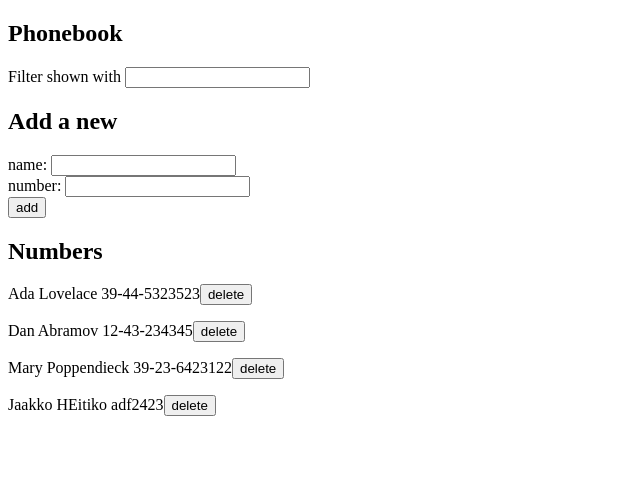
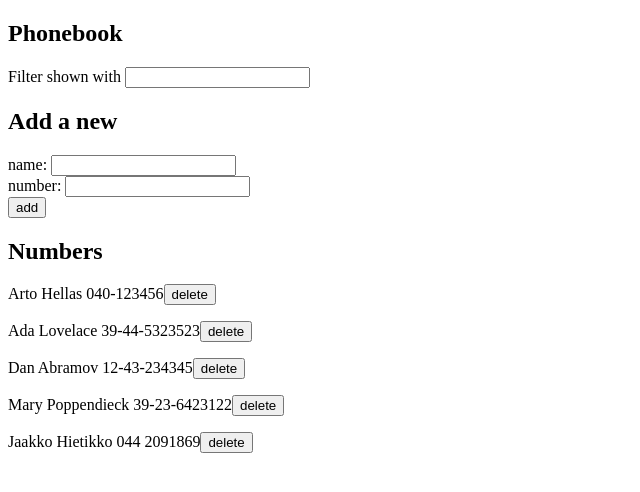
Before and after one commit to Viidakko/Fullstackopen, a React (Vite) app in the folder Osa2/puhelinluettelo/: page / in a window 1280 px wide. Shown: the top 492 px of the page, without its empty margins (0-640 px from the left). Built offline with nearby package versions, Linux system fonts and the light colour scheme; data requests are answered from the project's data file.

Commit message:
puhelinluettelo step10 complete

```diff
--- a/Osa2/puhelinluettelo/db.json
+++ b/Osa2/puhelinluettelo/db.json
@@ -1,5 +1,10 @@
 {
   "persons": [
+    {
+      "name": "Arto Hellas",
+      "number": "040-123456",
+      "id": "1"
+    },
     {
       "name": "Ada Lovelace",
       "number": "39-44-5323523",
@@ -16,9 +21,9 @@
       "id": "4"
     },
     {
-      "id": "5",
-      "name": "Jaakko HEitiko",
-      "number": "adf2423"
+      "name": "Jaakko Hietikko",
+      "number": "044 2091869",
+      "id": "9716"
     }
   ]
 }
--- a/Osa2/puhelinluettelo/src/App.jsx
+++ b/Osa2/puhelinluettelo/src/App.jsx
@@ -24,11 +24,18 @@ const App = () => {
     event.preventDefault()
     const personObject = {
       name: newName,
-      number: newNumber,
-      id: persons.length + 1
+      number: newNumber
     }
     if (persons.some(person => person.name === newName)) {
-      window.alert(`${newName} is already added to phonebook`)
+      if (window.confirm(`${newName} is already added to phonebook, replace the old number with a new one?`)) {
+        personService
+          .update(persons.find(p => p.name === newName).id, personObject)
+          .then(updatedPerson => {
+            setPersons(persons.map(person => person.name !== newName ? person : updatedPerson.data))
+            setShowPersons(persons.map(person => person.name !== newName ? person : updatedPerson.data))
+          }
+        )
+      }
       setNewName('')
       setNewNumber('')
       setNewFilter('')
```
